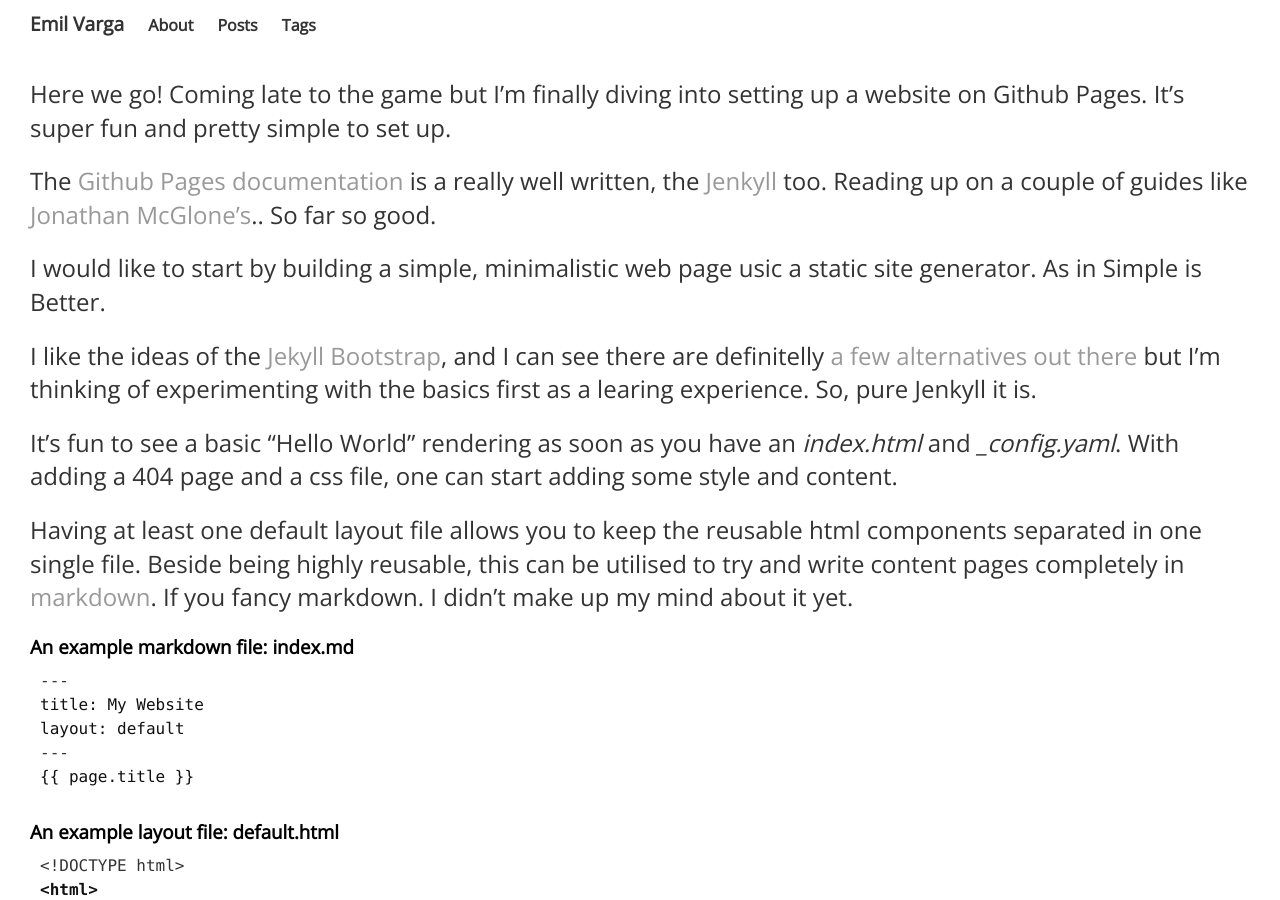
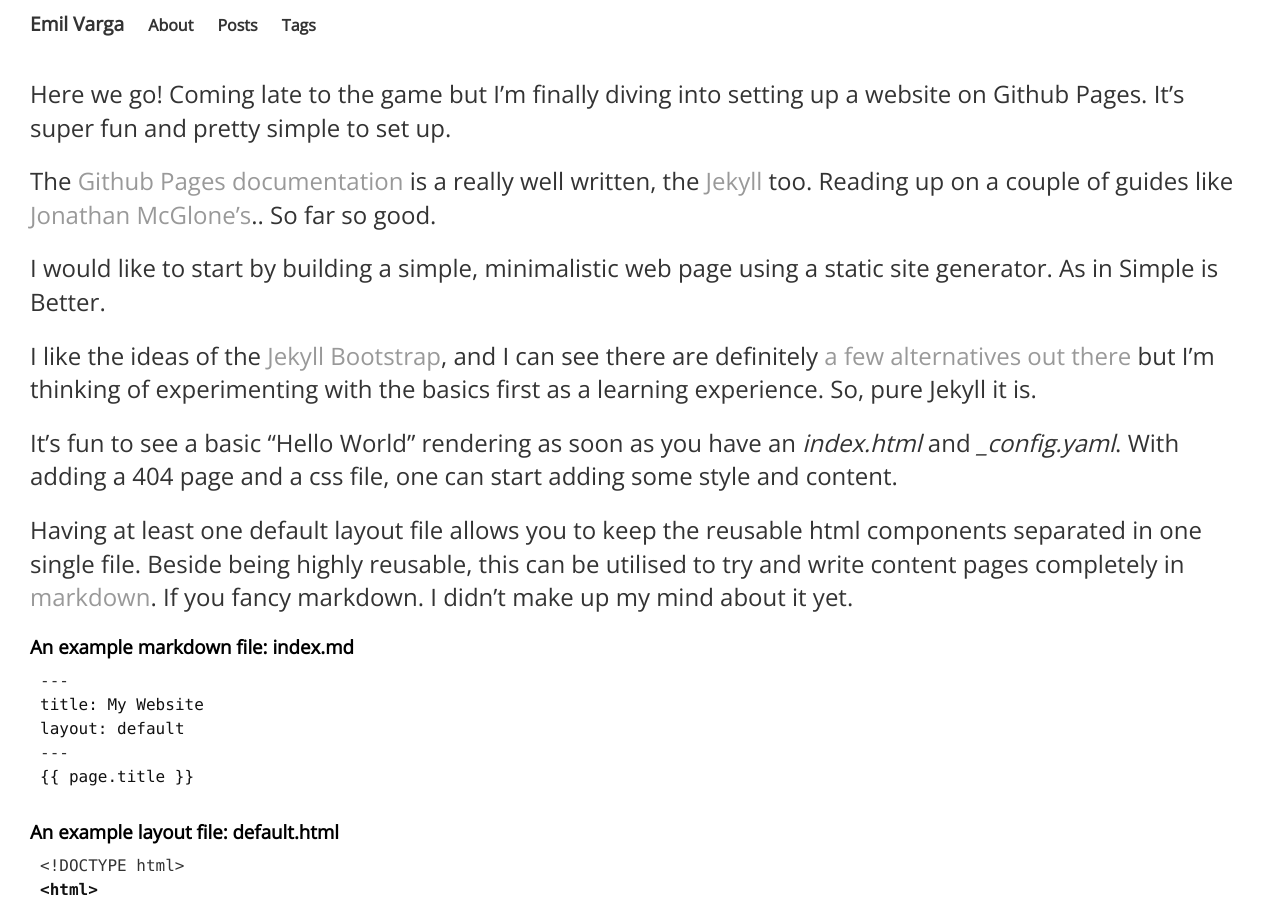
Before and after one commit to cogitor/cogitor.github.io, a Jekyll site: the page built from _posts/2016-02-27-lets-get-it-working.md, in a window 1280 px wide and 900 px high. Built offline with Jekyll 4.4.1, drawn with Linux system fonts in a browser that asks for light colours; nearby versions of some CDN libraries; some web fonts are replaced; a style sheet for code colours, icons or effects is not loaded.

Commit message:
fix typos

```diff
--- a/_posts/2016-02-27-lets-get-it-working.md
+++ b/_posts/2016-02-27-lets-get-it-working.md
@@ -6,13 +6,13 @@ tags: [jekyll, github pages]
 
 Here we go! Coming late to the game but I'm finally diving into setting up a website on Github Pages. It's super fun and pretty simple to set up.
 
-The [Github Pages documentation](https://pages.github.com/) is a really well written, the [Jenkyll](http://jekyllrb.com/) too. Reading up on a couple of guides like [Jonathan McGlone's](http://jmcglone.com/guides/github-pages/).. So far so good.
+The [Github Pages documentation](https://pages.github.com/) is a really well written, the [Jekyll](http://jekyllrb.com/) too. Reading up on a couple of guides like [Jonathan McGlone's](http://jmcglone.com/guides/github-pages/).. So far so good.
 
 <!--break-->
 
-I would like to start by building a simple, minimalistic web page usic a static site generator. As in Simple is Better.
+I would like to start by building a simple, minimalistic web page using a static site generator. As in Simple is Better.
 
-I like the ideas of the [Jekyll Bootstrap](http://jekyllbootstrap.com/), and I can see there are definitelly [a few alternatives out there](https://www.staticgen.com/) but I'm thinking of experimenting with the basics first as a learing experience. So, pure Jenkyll it is.
+I like the ideas of the [Jekyll Bootstrap](http://jekyllbootstrap.com/), and I can see there are definitely [a few alternatives out there](https://www.staticgen.com/) but I'm thinking of experimenting with the basics first as a learning experience. So, pure Jekyll it is.
 
 It's fun to see a basic "Hello World" rendering as soon as you have an *index.html* and *_config.yaml*.
 With adding a 404 page and a css file, one can start adding some style and content.
```
Also changed, not shown: _posts/2016-02-28-so-why-blogging.md (+1 -1 lines).
